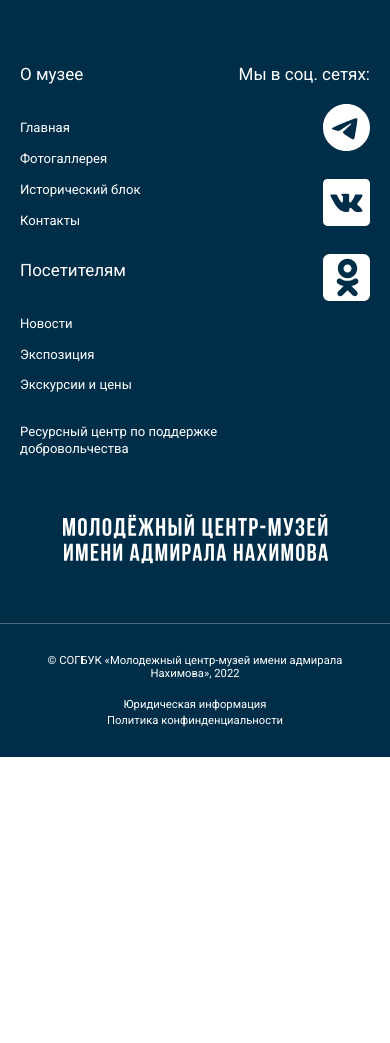
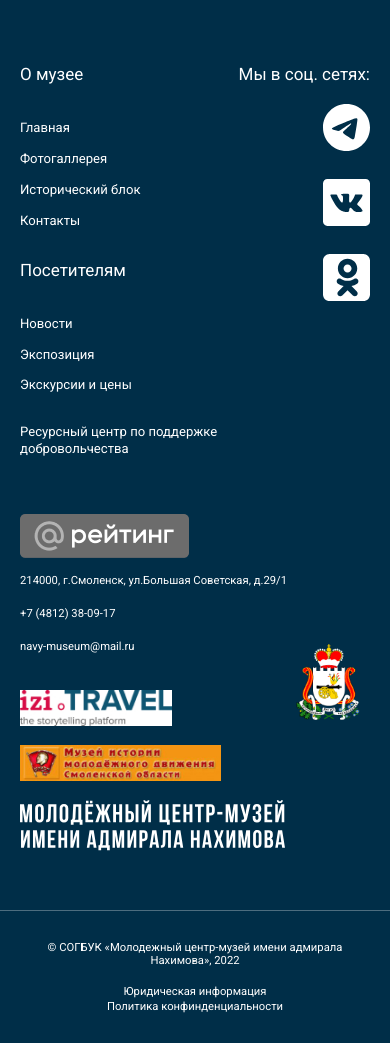
Before and after one commit to kkkovalchukkk/nMuseum, a PHP site: page /index.html in a window 390 px wide. Shown: the part 2563-3606 px from the top of the page. Before the commit the page ends 3320 px from the top, so only its background shows below. Run offline with PHP 8.4, Linux system fonts and the light colour scheme.

Commit message:
updated footer

```diff
--- a/index.html
+++ b/index.html
@@ -697,9 +697,30 @@
                 </div>
                 <div class="bottom-content">
                     <a href="./index.html" class="logo-link">
-                        <img src="./assets/img/white-logo.svg" alt="МОЛОДеЖНЫЙ ЦЕНТР-МУЗЕЙ ИМЕНИ АДМИРАЛА НАХИМОВА"
+                        <img src="./assets/img/white-logo.svg" alt="МОЛОДЕЖНЫЙ ЦЕНТР-МУЗЕЙ ИМЕНИ АДМИРАЛА НАХИМОВА"
                             class="logo">
                     </a>
+                    <a href="http://www.molmuseum.ru/" class="mus-history-link">
+                        <img src="/assets/img/mus-history-logo.jpg"
+                            alt="Музей истории молодёжного движения Смоленской области" class="mus-history-logo">
+                    </a>
+                    <a href="https://izi.travel/ru/2528-muzey-imeni-admirala-nahimova/ru" class="izi-travel-link">
+                        <img src="/assets/img/izi-travel-logo.jpg" alt="Мобильная экскурсия по музею"
+                            class="izi-travel-logo">
+                    </a>
+                    <a href="http://smolpatriot.ru/?ysclid=l4h457fh0667043672" class="patriot-link">
+                        <img src="/assets/img/patriot-logo.png"
+                            alt="Главное управление Смоленской области по делам молодежи и гражданско-патриотическому воспитанию"
+                            class="patriot-logo">
+                    </a>
+                    <address>
+                        <p class="street">214000, г.Смоленск, ул.Большая Советская, д.29/1</p>
+                        <a href="tel:74812380917" class="tel">+7 (4812) 38-09-17</a>
+                        <a class="mail" href="mailto:navy-museum@mail.ru">
+                            navy-museum@mail.ru
+                        </a>
+                    </address>
+                    <a href="#" class="mail-rating"></a>
                 </div>
             </div>
         </div>
--- a/styles/index.css
+++ b/styles/index.css
@@ -1401,7 +1401,7 @@ template {
   font-weight: 400;
   font-size: 0.875rem;
   line-height: 128.19%;
-  color: #FFFFFF;
+  color: #ffffff;
   text-decoration: underline;
   -webkit-text-decoration-color: rgba(0, 0, 0, 0);
           text-decoration-color: rgba(0, 0, 0, 0);
@@ -1430,7 +1430,7 @@ template {
   font-weight: 400;
   font-size: 0.75rem;
   line-height: 0.875rem;
-  color: #FFFFFF;
+  color: #ffffff;
 }
 .footer .top-footer .top-content address .tel,
 .footer .top-footer .top-content address .mail {
@@ -1439,7 +1439,7 @@ template {
   font-weight: 400;
   font-size: 0.75rem;
   line-height: 0.875rem;
-  color: #FFFFFF;
+  color: #ffffff;
 }
 .footer .title {
   margin-bottom: 20px;
@@ -1451,8 +1451,16 @@ template {
   color: #fff;
 }
 .footer .bottom-content {
+  width: 100%;
+  display: flex;
+  align-items: center;
+  justify-content: space-between;
   margin-top: 18.25px;
   margin-bottom: 57.99px;
+}
+.footer .bottom-content address,
+.footer .bottom-content .mail-rating {
+  display: none;
 }
 .footer .bottom-footer .wrapper {
   position: relative;
@@ -1496,7 +1504,7 @@ template {
   font-size: 0.75rem;
   line-height: 0.875rem;
   text-align: center;
-  color: #FFFFFF;
+  color: #ffffff;
   z-index: 1;
 }
 
@@ -2184,6 +2192,23 @@ template {
   .footer .top-footer .top-content .nav-link-mo {
     max-width: 240px;
     text-align: left;
+  }
+  .footer .top-footer .bottom-content {
+    flex-direction: column-reverse;
+    align-items: flex-start !important;
+    gap: 16px;
+  }
+  .footer .top-footer .bottom-content .mus-history-logo {
+    width: 201px;
+    height: 36px;
+  }
+  .footer .top-footer .bottom-content .izi-travel-logo {
+    width: 152px;
+    height: 36px;
+  }
+  .footer .top-footer .bottom-content .patriot-logo {
+    width: 64px;
+    height: 76px;
   }
   .expo .menu-list {
     margin-top: 0px;
@@ -2350,23 +2375,30 @@ template {
     display: none !important;
   }
   .footer .top-footer .top-content {
-    justify-content: space-evenly;
+    justify-content: space-between;
+  }
+  .footer .top-footer .top-content .social-link {
+    width: 47px;
+    height: 47px;
+  }
+  .footer .top-footer .top-content .title {
+    white-space: nowrap;
+    font-size: 17px !important;
+    line-height: 20px !important;
+  }
+  .footer .top-footer .top-content .left-side {
+    width: auto !important;
+    flex-direction: column;
+  }
+  .footer .top-footer .top-content .left-side .title {
+    margin-bottom: 35px;
+  }
+  .footer .top-footer .top-content address,
+.footer .top-footer .top-content .mail-rating {
+    display: none !important;
   }
   .footer .top-footer .top-content .socials-list {
     margin-left: auto;
-  }
-  .footer .top-footer .left-side {
-    width: auto !important;
-    flex-direction: column;
-  }
-  .footer .top-footer .left-side .title {
-    margin-bottom: 35px;
-  }
-  .footer .top-footer address,
-.footer .top-footer .mail-rating {
-    display: none !important;
-  }
-  .footer .top-footer .socials-list {
     flex-direction: column;
     gap: 25px;
   }
@@ -2378,6 +2410,32 @@ template {
     margin-top: 56px;
     margin-bottom: 56px;
   }
+  .footer .top-footer .bottom-content address,
+.footer .top-footer .bottom-content .mail-rating {
+    display: inline-block;
+  }
+  .footer .top-footer .bottom-content address {
+    margin-bottom: 21px;
+    display: flex;
+    flex-direction: column;
+    align-items: start;
+    row-gap: 20px;
+    font-family: "Roboto", "Gill Sans", "Gill Sans MT", Calibri, "Trebuchet MS", sans-serif !important;
+    font-style: normal;
+    font-weight: 400;
+    font-size: 0.75rem;
+    line-height: 0.875rem;
+    color: #ffffff;
+  }
+  .footer .top-footer .bottom-content address .tel,
+.footer .top-footer .bottom-content address .mail {
+    display: block;
+    font-style: normal;
+    font-weight: 400;
+    font-size: 0.75rem;
+    line-height: 0.875rem;
+    color: #ffffff;
+  }
   .footer .bottom-footer .wrapper {
     flex-direction: column-reverse;
     align-items: center;
@@ -2544,18 +2602,13 @@ template {
   .swp-button svg {
     width: 40px !important;
   }
-  .footer .top-footer .top-content .social-link {
-    width: 47px;
-    height: 47px;
-  }
-  .footer .top-footer .top-content .title {
-    white-space: nowrap;
-    font-size: 17px !important;
-    line-height: 20px !important;
-  }
   .footer .top-footer .bottom-content .logo {
     width: 100%;
     max-width: 265px;
+  }
+  .footer .top-footer .bottom-content .patriot-link {
+    position: absolute;
+    right: 30px;
   }
   .breadcrumb {
     margin-top: 36px;
```
Also changed, not shown: styles/components/footer.scss (+38 -58 lines), styles/index.scss (+60 -14 lines), assets/img/izi-travel-logo.jpg (added), assets/img/mus-history-logo.jpg (added), assets/img/patriot-logo.png (added), 2 other files.
